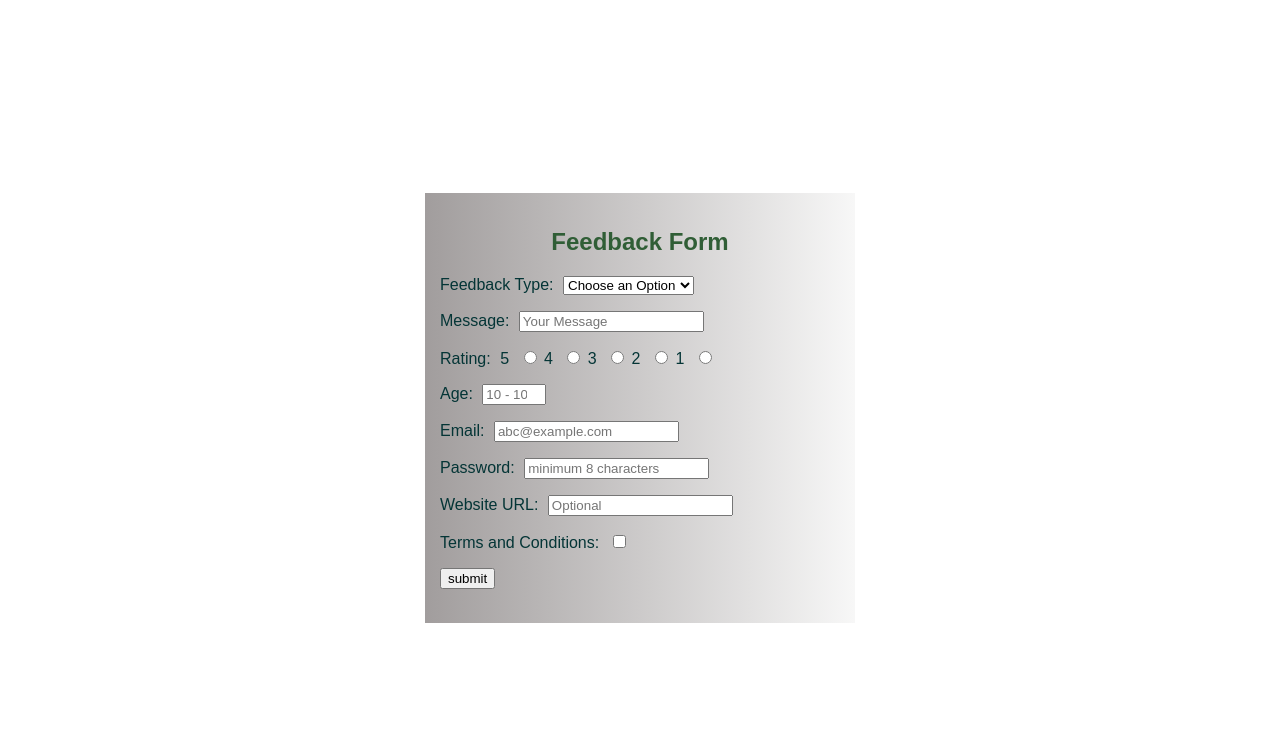
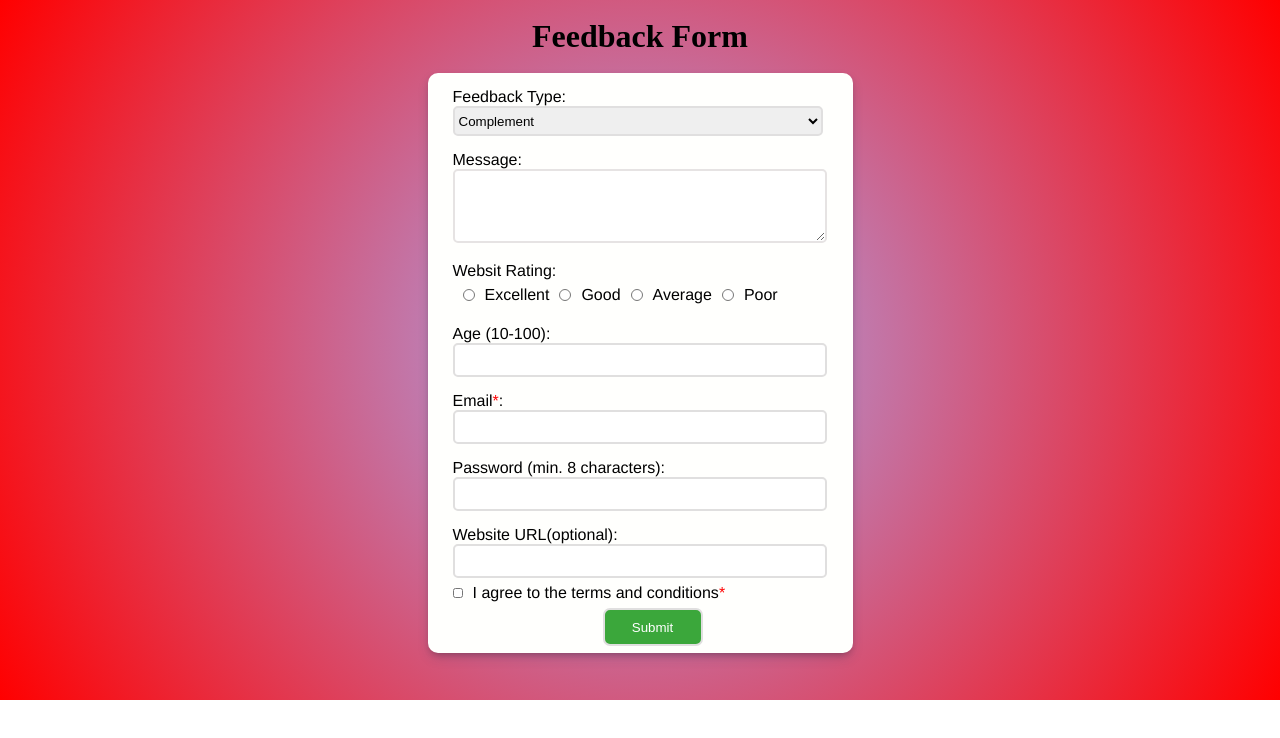
Before and after one commit to AfaqueMd/Feedback-Form, a plain HTML site: page index.html in a window 1280 px wide. Drawn offline with Linux system fonts and the light colour scheme.

Commit message:
add Styling to form

```diff
--- a/index.html
+++ b/index.html
@@ -4,89 +4,53 @@
     <meta charset="UTF-8">
     <meta name="viewport" content="width=device-width, initial-scale=1.0">
     <title>Feedback form</title>
-    <style>
-        /* body{
-            margin: auto;
-            display: flex;
-            justify-content: center;
-            align-items: center;
-        } */
-        main {
-            display: flex;
-            justify-content: center;
-            align-items: center;
-            width: 100%;
-            height: 100vh;
-        }
-        #feedback-form{
-            width: 400px;
-            height: 400px;
-            background: linear-gradient(to left,rgba(199, 199, 197, 0.137) ,#a19d9d );
-            padding: 15px;
-            font-family: sans-serif;
-            color: rgb(4, 53, 54);
-        }
-        form p label{
-            margin-right: 5px;
-        }
-        form:nth-child(){
-            margin-left: 10px;
-        }
-        form>h2{
-            text-align: center;
-            color: rgb(48, 94, 54);
-        }
-    </style>
+    <link rel="stylesheet" href="https://cdnjs.cloudflare.com/ajax/libs/font-awesome/4.7.0/css/font-awesome.min.css">
+    <link rel="stylesheet" href="style.css">
 </head>
 <body>
     <main>
+        <h1>Feedback Form</h1>
     <form action="" id="feedback-form">
-        <h2>Feedback Form</h2>
-        <p>
         <label for="feedback">Feedback Type: </label>
         <select name="feedback" id="feedback" required>
-            <option value="">Choose an Option</option>
-            <option value="concern">Concern</option>
+            <option value="Complement">Complement</option>
             <option value="Product">Product Feedback</option>
             <option value="bug_report">Bug Report</option>
-            <option value="positive">Say Thanks</option>
-        </select></p>
-        <p>
+        </select>
         <label for="message">Message: </label>
-        <input type="text" name="message" id="message" required="required"50px placeholder="Your Message"></p>
-        <p>
-        <label for="rating">Rating:</label>
-        <label for="rating5">5</label>
-        <input type="radio" name="rating" id="rating5" value="5">
-        <label for="rating4">4</label>
-        <input type="radio" name="rating" id="rating4" value="4">
-        <label for="rating3">3</label>
-        <input type="radio" name="rating" id="rating3" value="3">
-        <label for="rating2">2</label>
-        <input type="radio" name="rating" id="rating2" value="2">
-        <label for="rating1">1</label>
-        <input type="radio" name="rating" id="rating1" value="1">
-        </p>
-        <p>
-        <label for="age">Age: </label>
-        <input type="number" name="age" id="age" min="10" max="100" placeholder="10 - 100"></p>
-        <p>
-        <label for="email">Email:</label>
-        <input type="email" name="email" id="email" placeholder="abc@example.com">
-        </p>
-        <p>
-        <label for="password">Password:</label>
-        <input type="password" name="password" id="password" min="8" placeholder="minimum 8 characters" required>
-        </p>
-        <p>
-        <label for="websiteUrl">Website URL: </label>
-        <input type="url" name="websiteUrl" id="websiteUrl" placeholder="Optional">
-        </p>
-        <p>
-        <label for="terms">Terms and Conditions:</label>
-        <input type="checkbox" name="terms" id="terms" required>
-        </p>
-        <input type="submit" value="submit">
+        <textarea name="message" id="message"></textarea>
+
+        <label for="rating">Websit Rating:</label>
+        <div id="ratings">
+        <input type="radio" name="rating" id="excellent" value="excellent">
+        <label for="excellent">Excellent</label>
+
+        <input type="radio" name="rating" id="good" value="good">
+        <label for="good">Good</label>
+
+        <input type="radio" name="rating" id="average" value="average">
+        <label for="average">Average</label>
+
+        <input type="radio" name="rating" id="poor" value="poor">
+        <label for="poor">Poor</label>
+    </div>
+        <label for="age">Age (10-100): </label>
+        <input type="number" name="age" id="age" min="10" max="100">
+
+        <label for="email">Email<span class="mandatory">*</span>:</label>
+        <input type="email" name="email" id="email"  required>
+
+        <label for="password">Password (min. 8 characters):</label>
+        <input type="password" name="password" id="password" min="8" required>
+
+        <label for="websiteUrl">Website URL(optional): </label>
+        <input type="url" name="websiteUrl" id="websiteUrl">
+        <div id="checkbox">
+        <input type="checkbox" name="terms" id="terms" required >
+        <p>I agree to the terms and conditions<span class="mandatory">*</span></p>
+        </div>
+        <div id="submit"><input type="submit" value="Submit"></div>
+
     </form>
 </main>
 </body>
--- /dev/null
+++ b/style.css
@@ -0,0 +1,84 @@
+*{
+    margin:0;
+    padding: 0;
+}
+main{
+    width: 100%;
+    height: 700px;
+    display: flex;
+    flex-direction:column;
+    align-items: center;
+    background: radial-gradient(circle, rgba(166,173,246,1) 0%, rgba(255,0,0,1) 100%);
+}
+main h1{
+    margin: 18px;
+}
+form{
+    width: 400px;
+    height: 580px;
+    text-align: left;
+    background-color: rgb(255, 255, 253);
+    padding-left: 25px;
+    border-radius: 10px;
+    font-size: 16px;
+    font-family:'Franklin Gothic Medium', 'Arial Narrow', Arial, sans-serif;
+    box-shadow: rgba(50, 50, 93, 0.25) 0px 6px 12px -2px, rgba(0, 0, 0, 0.3) 0px 3px 7px -3px;
+
+}
+form>label{
+    display: block;
+    padding-top: 15px;
+}
+form input,select{
+    width: 370px;
+    height: 30px;
+    border-radius: 5px;
+    border-width: 1px;
+    border: 2px solid rgb(224, 223, 223);
+}
+textarea{
+    min-width: 370px;
+    max-width: 370px;
+    min-height: 70px;
+    max-height: 70px;
+    border-radius: 5px;
+    border: 2px solid rgb(230, 227, 227);
+}
+#ratings{
+    display: flex;
+    align-items: center;
+}
+#ratings input{
+    margin: 0px 10px;
+    width: 12px;
+}
+.mandatory{
+    color:red
+}
+#checkbox{
+    display: flex;
+    align-items: center;
+    text-align: center;
+}
+#checkbox input{
+    width: 10px;
+}
+#checkbox p{
+    padding-left: 10px;
+}
+
+
+#submit{
+    display: flex;
+    align-items: center;
+    justify-content: center;
+    padding-bottom: 25px;
+}
+#submit input{
+    width: 100px;
+    height: 38px;
+    padding: 8px;
+    background-color: rgb(59, 167, 59);
+    color: white;
+    border-radius: 7px;
+}
```
